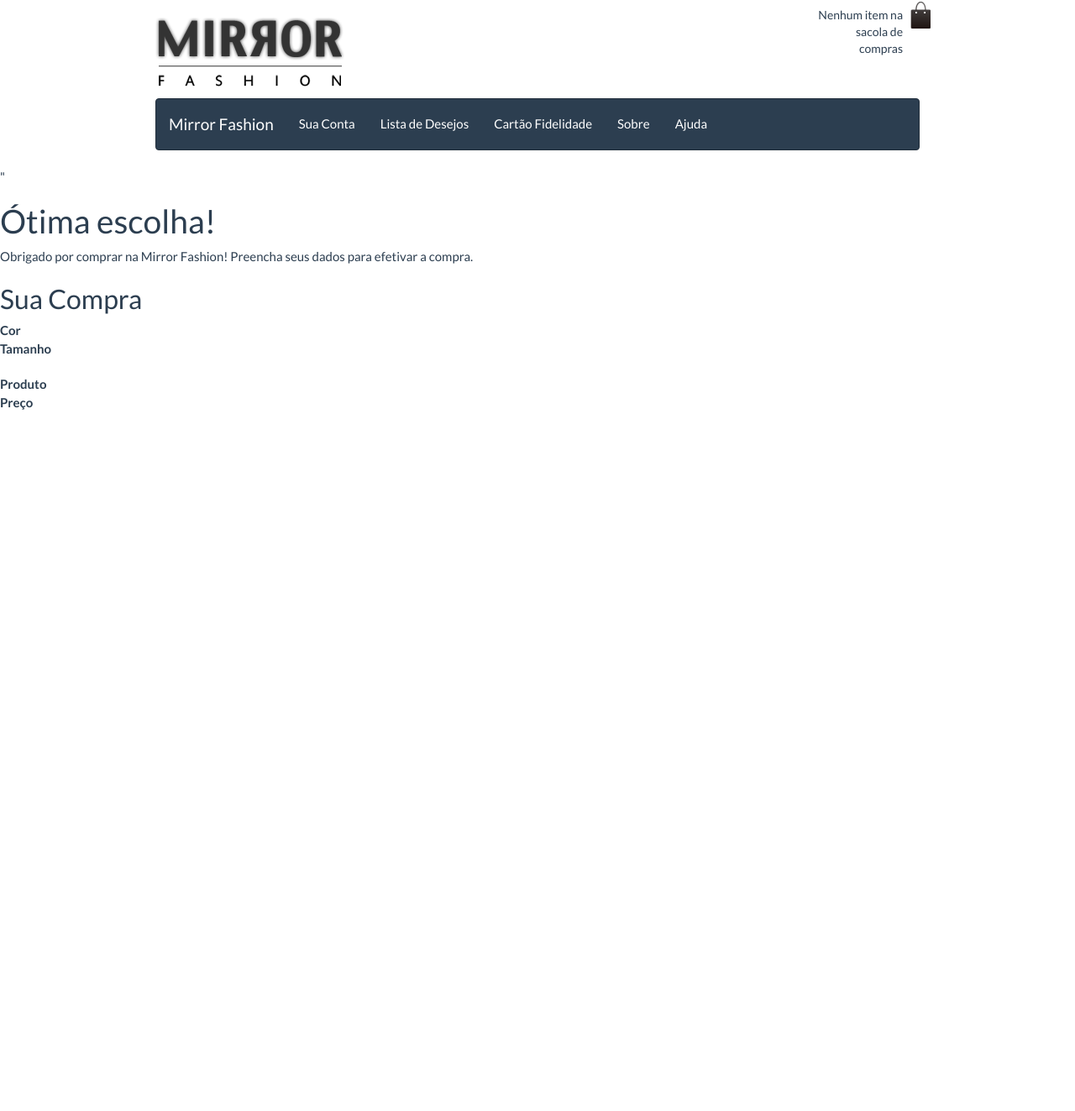
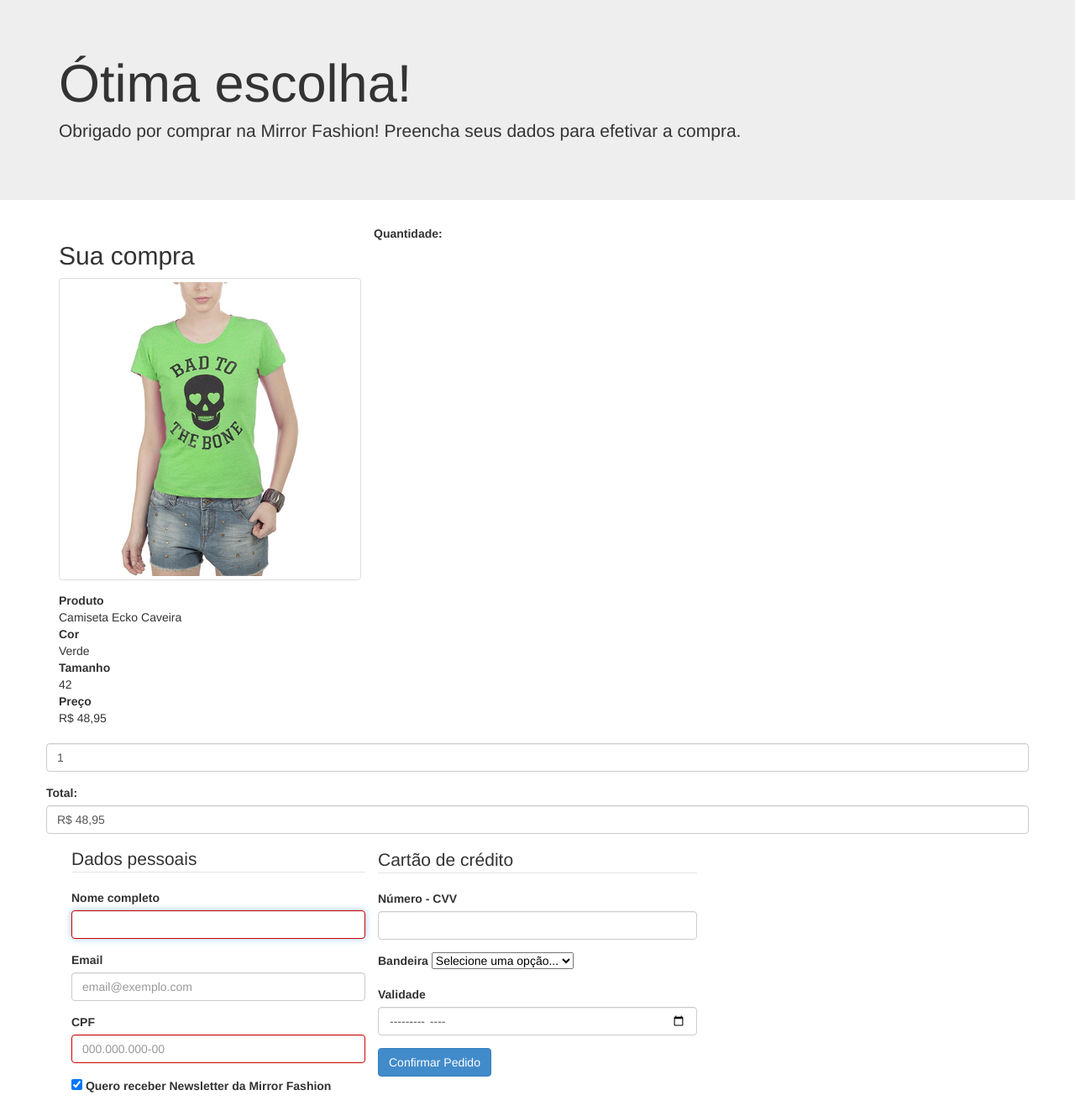
Before and after one commit to Renatodavid/E-commerce, a PHP site: page /checkout.php in a window 1280 px wide. Shown: the whole page at 84% size. Before the commit the page ends 488 px from the top, so only its background shows below. Run offline with PHP 8.4, Linux system fonts and the light colour scheme; data that the repository does not hold is empty; some libraries are stand-ins or nearby versions.

Commit message:
formulario criado

```diff
--- a/checkout.php
+++ b/checkout.php
@@ -1,36 +1,134 @@
-<!DOCTYPE html>
-<html lang="pt-br">
+<!doctype html>
+ <html>
+     <head>
+         <meta charset="UTF-8">
+         <meta name="viewport" content="width=device-width">
+         <link rel="stylesheet" href="css/bootstrap.css">
+         <link rel="stylesheet" href="css/open-iconic-bootstrap.css">
+         <link rel="stylesheet" href="css/checkout.css">
+         <script type="text/javascript" src="js/total.js"></script>
 
+         <title>Checkout Mirror Fashion</title>
+     </head>
+     <body>
+        <div class="jumbotron jumbotron-fluid">
 
-<body>
-<?php
-	$cabecalho_title ="Produto da Mirror Fashion";
-	 include("./php/cabecalho.php");?>
-     <?php $links;
-     include("./php/links.php");?>
+            <div class="container">
+                <h1 class="display-4">Ótima escolha!</h1>
+                <p class="lead">Obrigado por comprar na Mirror Fashion!
+                        Preencha seus dados para efetivar a compra.</p>
 
+            </div><!-- fim .container dentro do jumbotron -->
+        </div><!-- fim .jumbotron -->
 
-    <h1>Ótima escolha!</h1>
-    <p>Obrigado por comprar na Mirror Fashion!
-        Preencha seus dados para efetivar a compra.
-    </p>
-    <h2>Sua Compra</h2>
+        <div class="container">
+            <div class="row">
+
+            <div class="col-md-4">
+                <div class="card mb-3">
+                <div class="card-header">
+                <h2>Sua compra</h2>
+            </div><!-- fim .card-header -->
+
+        <div class="card-body"></div>
+
+        <img src="img/produtos/foto2-verde.png" alt="Camiseta Ecko Caveira na cor verde"
+        class="img-thumbnail mb-3">
          <dl>
+             <dt>Produto</dt>
+             <dd>Camiseta Ecko Caveira</dd>
+
              <dt>Cor</dt>
-        <dd><?= $_POST['cor']?></dd>
+             <dd>Verde</dd>
 
              <dt>Tamanho</dt>
-        <dd><?= $_POST['tamanho']?></dd>
+             <dd>42</dd>
 
+             <dt>Preço</dt>
+             <dd id="preco">R$ 48,95</dd>
          </dl>
-    <input type="hidden" name="nome" value="Fuzzy Cardigan">
-    <input type="hidden" name="preco" value="129.99">
-    <dt>Produto</dt>
-    <dd><?= $_POST['nome']?></dd>
-    <dt>Preço</dt>
-    <dd><?=$_POST['preco']?></dd>
+                </div><!-- fim .card-body -->
+            </div><!-- fim .card mb-3? -->
 
+            <div class="card mb-3">
+                <div class="card-body">
+
+                  <div class="form-group">
+                    <label for="qtd">Quantidade:</label>
+                    <input type="number" id="qtd" min="1" max="99" value="1" class="form-control">
+                  </div>
+
+                  <div class="form-group">
+                    <label for="total">Total:</label>
+                    <output for="qtd preco" id="total" class="form-control">R$ 48,95</output>
+                  </div>
+
+                </div>
+               </div>
+
+        </div><!-- fim .col-md-4 -->
+
+            <form class="col-md-8">
+                <div class="row">
+                    <fieldset class="col-lg-6">
+                    <legend>Dados pessoais</legend>
+
+                    <div class="form-group">
+                        <label for="nome">Nome completo</label>
+                        <input type="text" class="form-control" id="nome" name="nome" autofocus required>
+                    </div>
+
+                    <div class="form-group">
+                        <label for="email">Email</label>
+                        <input type="email" class="form-control" id="email" name="email"placeholder="email@exemplo.com">
+                    </div>
+
+                    <div class="form-group">
+                        <label for="cpf">CPF</label>
+                        <input type="text" class="form-control" id="cpf" name="cpf" placeholder="000.000.000-00" required>
+                    </div>
+
+                    <div class="form-group custom-control custom-checkbox">
+                        <input type="checkbox" class="custom-control-input" id="newsletter"
+                                        value="sim" checked>
+                        <label class="custom-control-label" for="newsletter">
+                            Quero receber Newsletter da Mirror Fashion
+                        </label>
+                    </div>
+                </fieldset>
+                <div class="col-lg-6"></div>
+                <fieldset>
+                    <legend>Cartão de crédito</legend>
+
+                    <div class="form-group">
+                        <label for="numero-cartao">Número - CVV</label>
+                        <input type="text" class="form-control" id="numero-cartao" name="numero-cartao">
+                    </div>
+
+                    <div class="form-group">
+                        <label for="bandeira-cartao">Bandeira</label>
+                        <select class="custom-select" id="bandeira-cartao">
+                            <option disabled selected>Selecione uma opção...</option>
+                            <option value="master">MasterCard</option>
+                            <option value="visa">VISA</option>
+                            <option value="amex">American Express</option>
+                        </select>
+                    </div>
+
+                    <div class="form-group">
+                        <label for="validade-cartao">Validade</label>
+                        <input type="month" class="form-control" id="validade-cartao" name="validade-cartao">
+                    </div>
+                </fieldset>
+                <button type="submit" class="btn btn-primary mb-3">
+                    <span class="oi oi-thumb-up"></span>
+                    Confirmar Pedido
+                </button>
+            </div><!-- fim .col-lg-6 -->
+        </div><!-- fim .row -->
+            </form><!-- fim .col-md-8 -->
+            </div><!-- fim .row -->
+        </div><!-- fim .container da pagina -->
 
      </body>
  </html>
-<!--Criado por Renato Marques david-->
--- /dev/null
+++ b/css/checkout.css
@@ -0,0 +1,3 @@
+.form-control:invalid{
+    border:1px solid #cc0000;
+}
--- a/js/home.js
+++ b/js/home.js
@@ -46,3 +46,10 @@ document.addEventListener('DOMContentLoaded', function(){
       interval: 4000 // Define o intervalo de tempo para 4 segundos
   });
 });
+
+document.querySelector('input[type=email').oninvalid = function(){
+  this.setCustomValidity("");
+  if(!this.validity.valid){
+    this.setCustomValidity("Email inválido");
+  }
+}
```
Also changed, not shown: produto.php (+1 -6 lines). Lines whose indentation alone changed are shown as unchanged.
